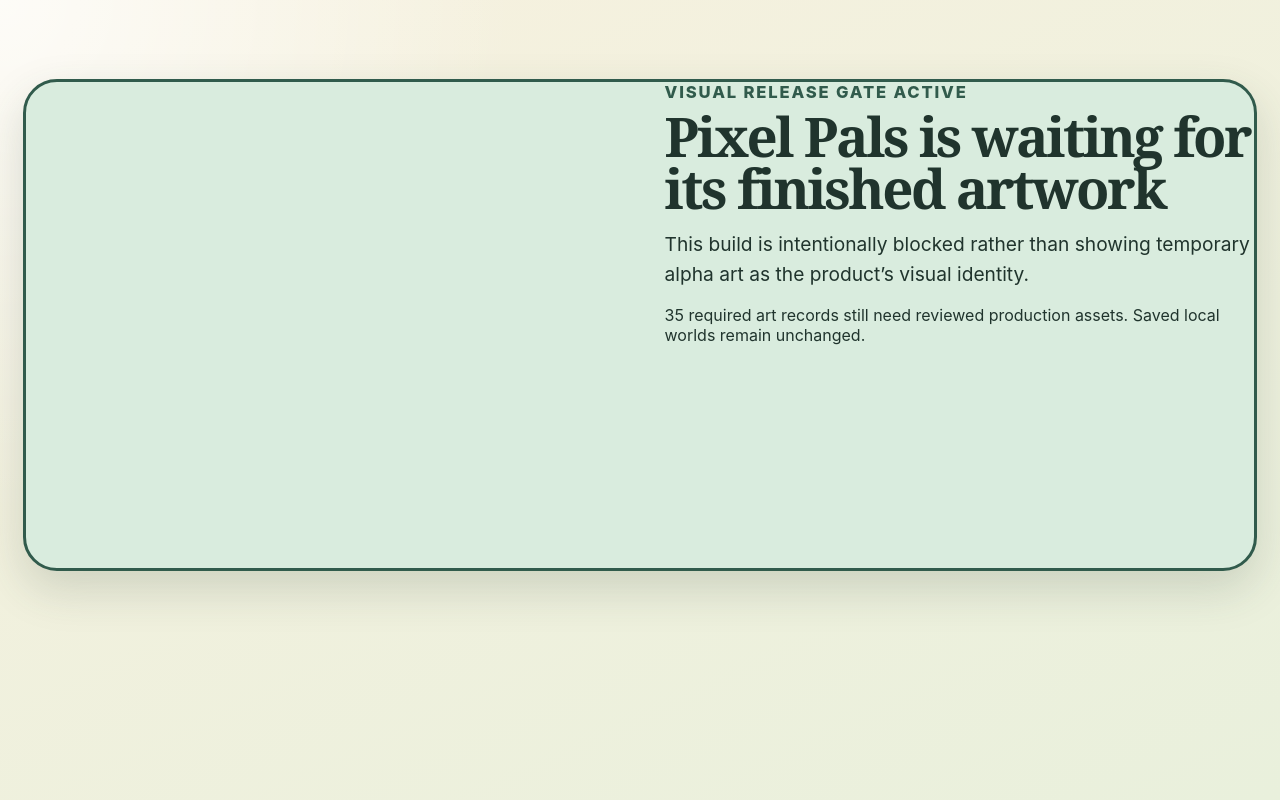
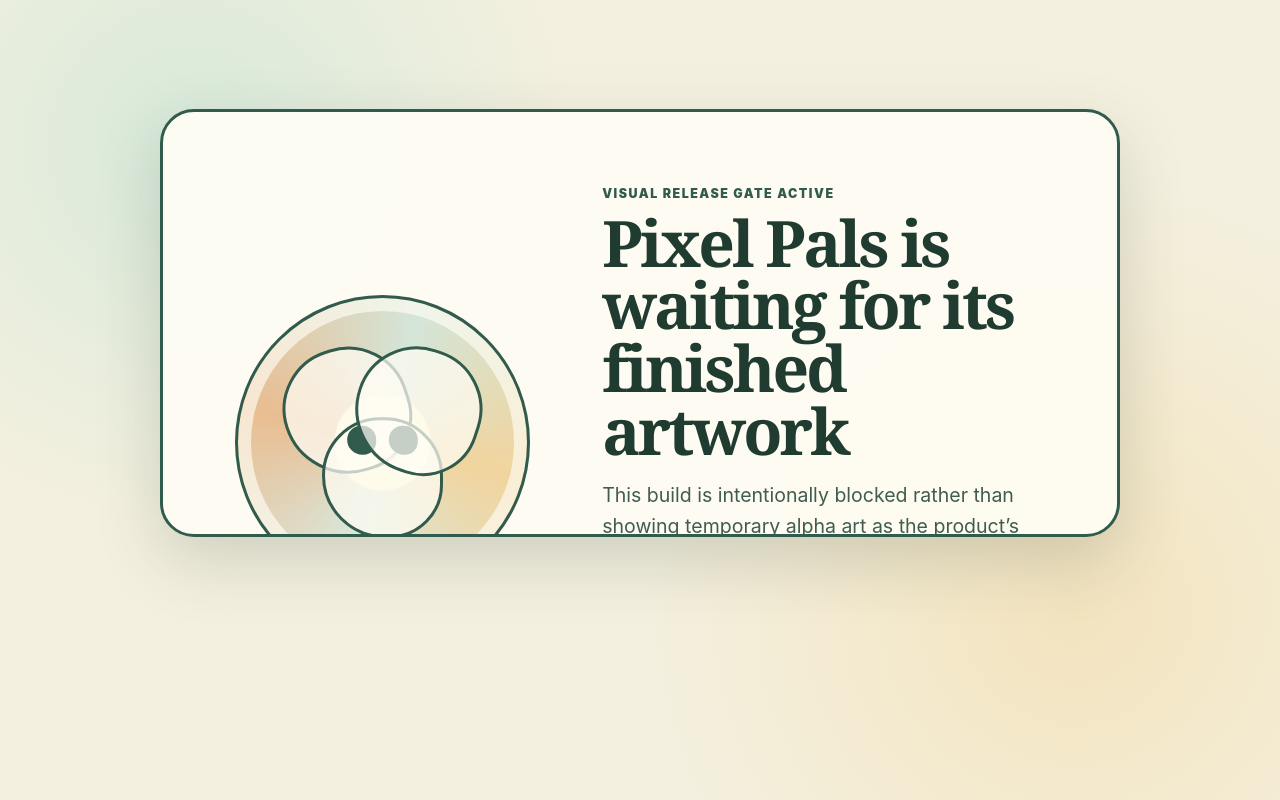
Before and after one commit to Knapp-Kevin/Pixel-Pal, a React (Vite) app in the folder apps/tablet/: page / in a window 1280 px wide. Built offline with nearby package versions, Linux system fonts and the light colour scheme; what @pixel-pals/renderer would draw is missing.

Commit message:
Present incomplete visual builds coherently

```diff
--- a/apps/tablet/src/production-art.css
+++ b/apps/tablet/src/production-art.css
@@ -1,5 +1,110 @@
 .production-scene-art {
   object-position: var(--scene-object-position, 50% 50%);
+}
+
+.production-art-release-shell {
+  min-height: 100dvh;
+  display: grid;
+  place-items: center;
+  padding: clamp(14px, 4vw, 42px);
+  background:
+    radial-gradient(circle at 15% 18%, rgb(209 232 217 / 82%), transparent 30%),
+    radial-gradient(circle at 84% 76%, rgb(242 220 171 / 62%), transparent 35%),
+    #f4f0df;
+}
+
+.production-art-release-block {
+  width: min(960px, 100%);
+  min-height: min(640px, calc(100dvh - 28px));
+  display: grid;
+  grid-template-columns: minmax(230px, 0.8fr) minmax(320px, 1.2fr);
+  align-items: center;
+  gap: clamp(28px, 6vw, 72px);
+  padding: clamp(28px, 6vw, 72px);
+  border: 3px solid #315b4c;
+  border-radius: 34px;
+  background: rgb(255 253 244 / 94%);
+  box-shadow: 0 24px 65px rgb(44 59 50 / 18%);
+}
+
+.production-art-release-mark {
+  position: relative;
+  width: min(100%, 300px);
+  aspect-ratio: 1;
+  justify-self: center;
+  display: grid;
+  place-items: center;
+  border: 3px solid #315b4c;
+  border-radius: 50%;
+  background:
+    radial-gradient(circle at 50% 50%, #fff7d3 0 23%, transparent 24%),
+    conic-gradient(from 15deg, #d4e5d8, #f1d49d, #d9e8dd, #e9bd91, #d4e5d8);
+  box-shadow: inset 0 0 0 13px rgb(255 253 244 / 65%);
+}
+
+.production-art-release-mark::before,
+.production-art-release-mark::after,
+.production-art-release-mark span {
+  content: "";
+  position: absolute;
+  width: 42%;
+  height: 42%;
+  border: 3px solid #315b4c;
+  border-radius: 50% 50% 46% 54%;
+  background: rgb(255 253 244 / 72%);
+}
+
+.production-art-release-mark::before {
+  transform: translate(-28%, -25%) rotate(-18deg);
+}
+
+.production-art-release-mark::after {
+  transform: translate(28%, -25%) rotate(18deg);
+}
+
+.production-art-release-mark span:nth-child(1) {
+  transform: translate(0, 29%);
+}
+
+.production-art-release-mark span:nth-child(2),
+.production-art-release-mark span:nth-child(3) {
+  width: 10%;
+  height: 10%;
+  border-width: 2px;
+  background: #315b4c;
+}
+
+.production-art-release-mark span:nth-child(2) {
+  transform: translate(-72%, -8%);
+}
+
+.production-art-release-mark span:nth-child(3) {
+  transform: translate(72%, -8%);
+}
+
+.production-art-release-copy {
+  max-width: 54ch;
+}
+
+.production-art-release-copy h1 {
+  margin: 8px 0 18px;
+  color: #203c31;
+  font-family: Georgia, serif;
+  font-size: clamp(2rem, 5vw, 4.4rem);
+  line-height: 0.98;
+}
+
+.production-art-release-copy p {
+  color: #405c50;
+  font-size: clamp(1rem, 2vw, 1.22rem);
+  line-height: 1.55;
+}
+
+.production-art-release-copy .eyebrow {
+  color: #315b4c;
+  font-size: 0.78rem;
+  font-weight: 950;
+  letter-spacing: 0.12em;
 }
 
 .production-art-block {
@@ -45,6 +150,23 @@
   line-height: 1.3;
 }
 
+@media (max-width: 700px), (orientation: portrait) {
+  .production-art-release-block {
+    min-height: calc(100dvh - 28px);
+    grid-template-columns: 1fr;
+    align-content: center;
+    text-align: center;
+  }
+
+  .production-art-release-mark {
+    width: min(58vw, 230px);
+  }
+
+  .production-art-release-copy {
+    justify-self: center;
+  }
+}
+
 @media (orientation: portrait) {
   .production-scene-art[data-responsive-art="true"] {
     object-position: var(--scene-portrait-object-position, var(--scene-object-position, 50% 50%));
```
